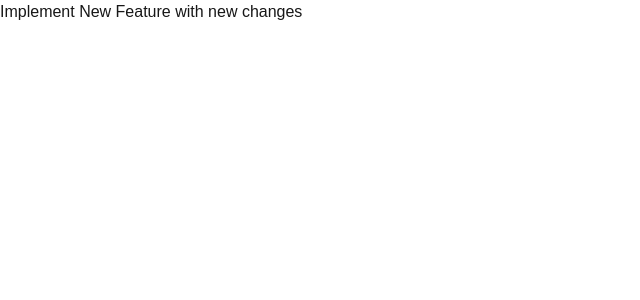
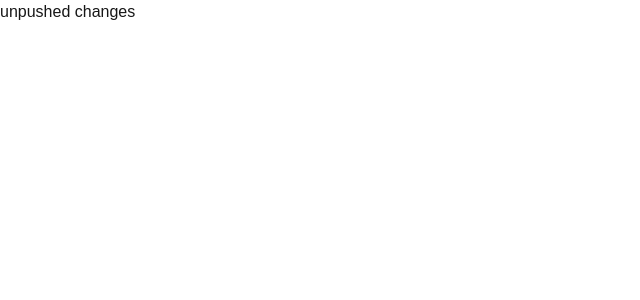
Before and after one commit to ankitnag0/my-app, a Next.js app: page / in a window 1280 px wide. Shown: the top 300 px of the page, without its empty margins (0-640 px from the left). Built offline with nearby package versions, Linux system fonts and the light colour scheme.

Commit message:
not pushed yet

```diff
--- a/src/app/page.tsx
+++ b/src/app/page.tsx
@@ -1,6 +1,6 @@
 
 export default function Home() {
   return (
-    <h1>Implement New Feature with new changes</h1>
+    <h1>unpushed changes</h1>
   );
 }
```
